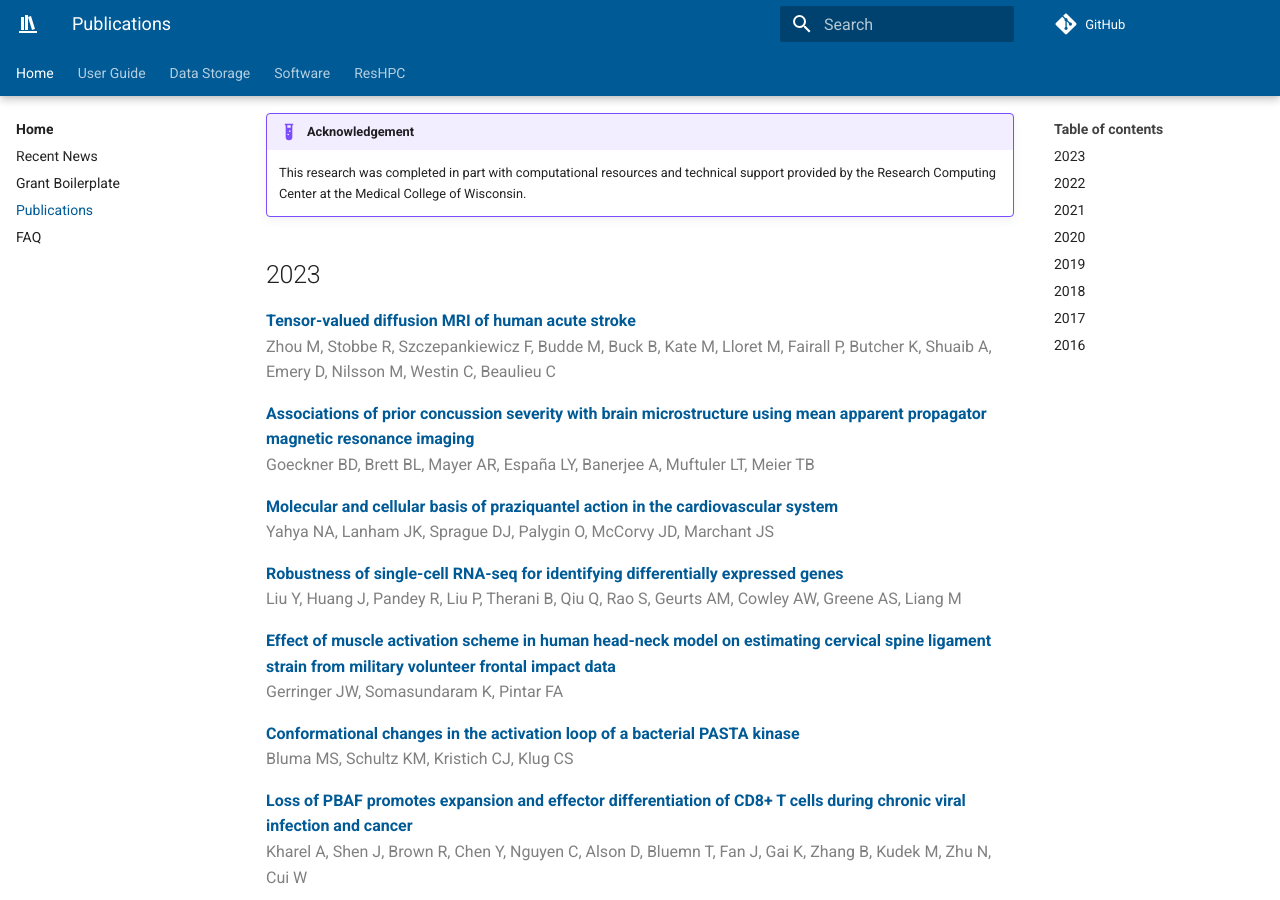
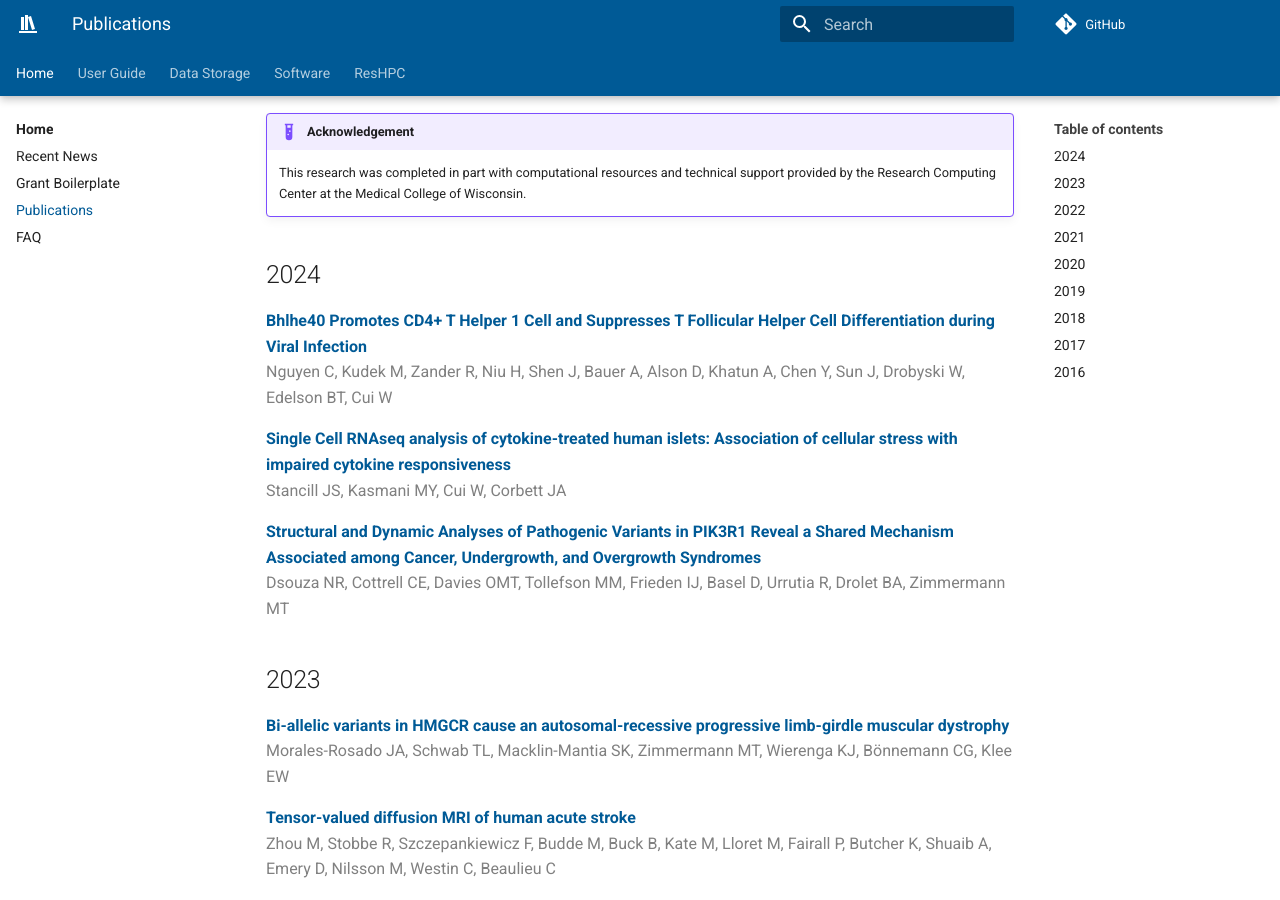
Before and after one commit to mcw-rcc/mcw-rcc.github.io, an MkDocs documentation site: the page built from docs/pubs.md, in a window 1280 px wide and 900 px high, scrolled down 274 px. Built offline with MkDocs 1.6.1 and Material for MkDocs 9.7.7, drawn with Linux system fonts in a browser that asks for light colours; comment, search, counter and statistics services are not loaded.

Commit message:
Add pubs

```diff
--- a/docs/pubs.md
+++ b/docs/pubs.md
@@ -8,7 +8,25 @@ All you have to do is include the following statement in your publication:
 
     This research was completed in part with computational resources and technical support provided by the Research Computing Center at the Medical College of Wisconsin.
 
+## 2024
+
+**[Bhlhe40 Promotes CD4+ T Helper 1 Cell and Suppresses T Follicular Helper Cell Differentiation during Viral Infection](https://doi.org/10.4049/jimmunol.2300355)**
+Nguyen C, Kudek M, Zander R, Niu H, Shen J, Bauer A, Alson D, Khatun A, Chen Y, Sun J, Drobyski W, Edelson BT, Cui W
+{: .author}
+
+**[Single Cell RNAseq analysis of cytokine-treated human islets: Association of cellular stress with impaired cytokine responsiveness](https://doi.org/10.1093/function/zqae015)**
+Stancill JS, Kasmani MY, Cui W, Corbett JA
+{: .author}
+
+**[Structural and Dynamic Analyses of Pathogenic Variants in PIK3R1 Reveal a Shared Mechanism Associated among Cancer, Undergrowth, and Overgrowth Syndromes](https://doi.org/10.3390/life14030297)**
+Dsouza NR, Cottrell CE, Davies OMT, Tollefson MM, Frieden IJ, Basel D, Urrutia R, Drolet BA, Zimmermann MT
+{: .author}
+
 ## 2023
+
+**[Bi-allelic variants in HMGCR cause an autosomal-recessive progressive limb-girdle muscular dystrophy](https://doi.org/10.1016/j.ajhg.2023.04.006)**
+Morales-Rosado JA, Schwab TL, Macklin-Mantia SK, Zimmermann MT, Wierenga KJ, Bönnemann CG, Klee EW
+{: .author}
 
 **[Tensor-valued diffusion MRI of human acute stroke](https://doi.org/10.1002/mrm.29975)**
 Zhou M, Stobbe R, Szczepankiewicz F, Budde M, Buck B, Kate M, Lloret M, Fairall P, Butcher K, Shuaib A, Emery D, Nilsson M, Westin C, Beaulieu C
```
